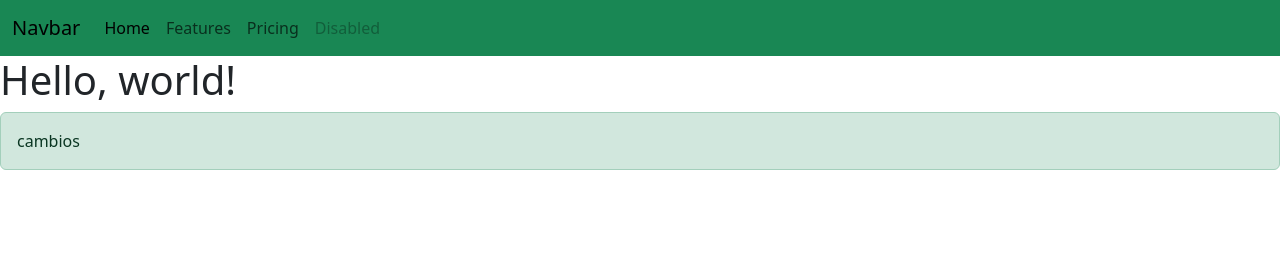
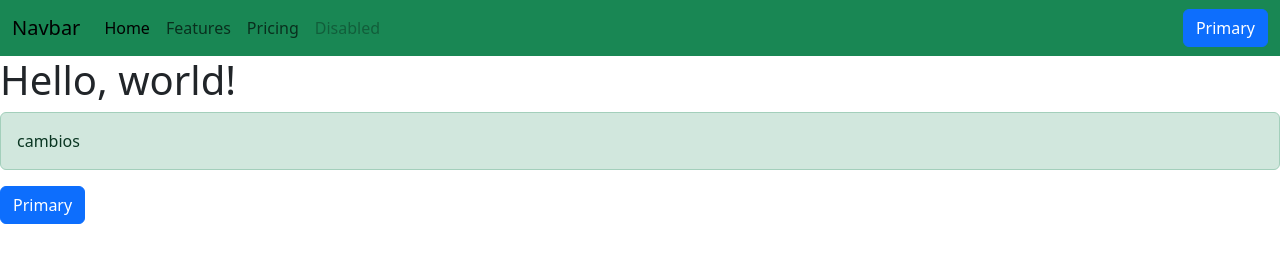
Before and after one commit to JohanaMarquez/practica, a plain HTML site: page git.html in a window 1280 px wide. Drawn offline with nearby package versions, Linux system fonts and the light colour scheme.

Commit message:
se agrego un boton

```diff
--- a/git.html
+++ b/git.html
@@ -28,13 +28,14 @@
                 <a class="nav-link disabled" aria-disabled="true">Disabled</a>
               </li>
             </ul>
-          </div>
+          </div><button type="button" class="btn btn-primary">Primary</button>
         </div>
       </nav>
     <h1>Hello, world!</h1>
     <div class="alert alert-success" role="alert">
         cambios
-      </div>
+    </div>
+    <button type="button" class="btn btn-primary">Primary</button>
     <script src="https://cdn.jsdelivr.net/npm/bootstrap@5.3.1/dist/js/bootstrap.bundle.min.js" integrity="sha384-HwwvtgBNo3bZJJLYd8oVXjrBZt8cqVSpeBNS5n7C8IVInixGAoxmnlMuBnhbgrkm" crossorigin="anonymous"></script>
   </body>
 </html>
@@ -60,6 +61,17 @@
     git checkout nombredelarama para poder cambiar la rama en la que estamos trabajando
     cls para limpiar la pantalla
     git merche nombredelarama para ver los cambios en las otras ramas?
+    IMPORTANTE!! PARA QUE PODAMOS HACER UN COMMIT -m  EL ARCHIVO TIENE QUE ESTAR EN EL STATING AREA
+    PARA ESO PONEMOS:
+    1- git status
+    2- git add .
+    3- git commit -m ""
+    GIT HUB--- hacer un nuevo repositorio, agregar en git cmd el link del repositorio
+    ej: git remote add origin https://github.com/JohanaMarquez/practica.git
+    despues poner : git branch -M main
+    podemos crear una copia del repositorio, creamos una carpeta en los archivos. En git cmd nos posicionamos
+    en la carpteta que creamos y colocamos git clone linklocaldelrepositoriodelapaginadegit
+    ej: git clone https://github.com/JohanaMarquez/practica.git
 
 
 
```
